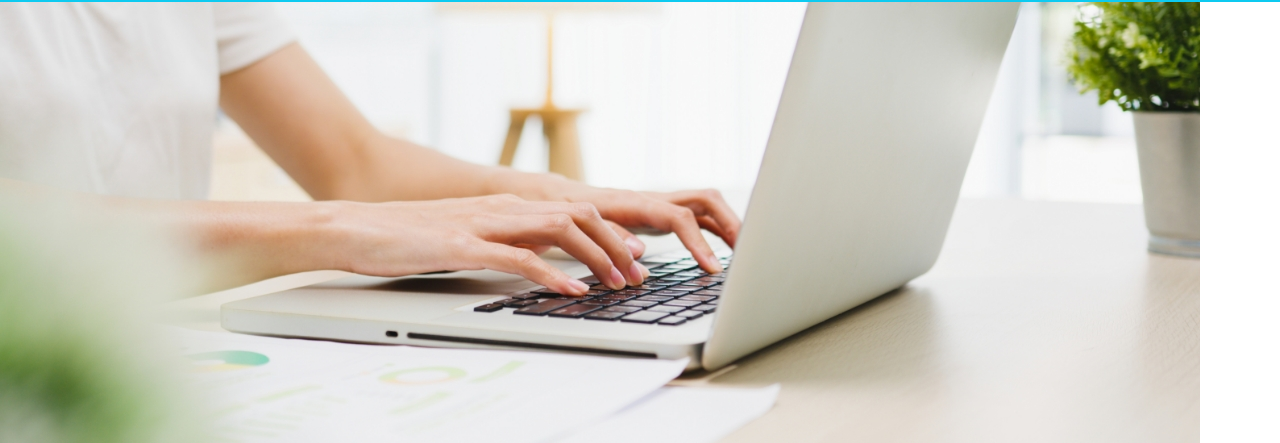
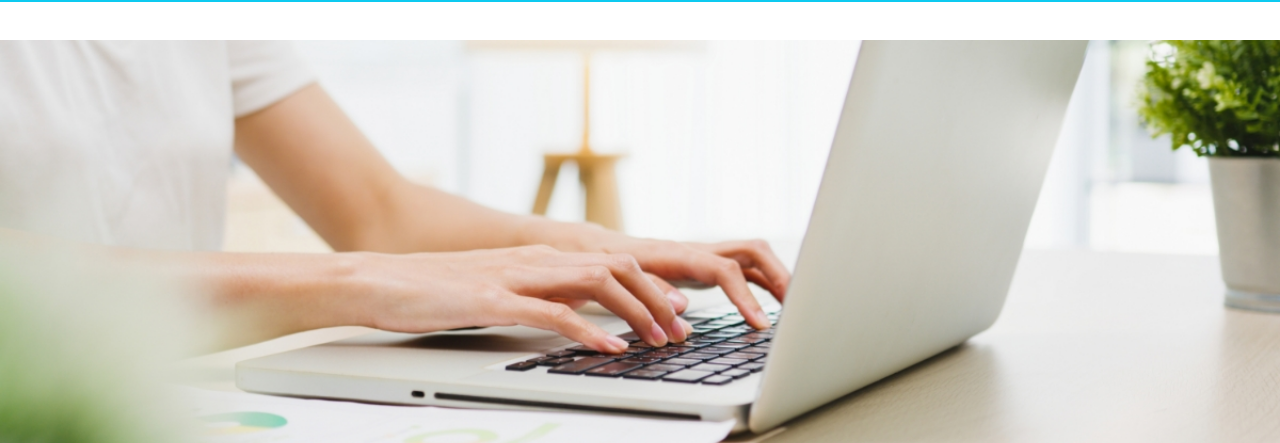
Before and after one commit to CeliaLHS/desafio-final, a plain HTML site: page index.html in a window 1280 px wide. Shown: the part 54-497 px from the top of the page. Drawn offline with nearby package versions, Linux system fonts and the light colour scheme; the site is published under a folder, as on GitHub Pages, so addresses that start at the root find nothing.

Commit message:
cambio ruta ccs

```diff
--- a/index.html
+++ b/index.html
@@ -9,7 +9,7 @@
     <link href="https://cdn.jsdelivr.net/npm/bootstrap@5.1.3/dist/css/bootstrap.min.css" rel="stylesheet" integrity="sha384-1BmE4kWBq78iYhFldvKuhfTAU6auU8tT94WrHftjDbrCEXSU1oBoqyl2QvZ6jIW3" crossorigin="anonymous">
     <link rel="icon" tipe="png" href="./assets/imgs/cohete.png">
     <script src="https://cdn.jsdelivr.net/npm/bootstrap@5.1.3/dist/js/bootstrap.bundle.min.js" integrity="sha384-ka7Sk0Gln4gmtz2MlQnikT1wXgYsOg+OMhuP+IlRH9sENBO0LRn5q+8nbTov4+1p" crossorigin="anonymous"></script>
-    <link rel="stylesheet" href="/assets/ccs/style.css">
+    <link rel="stylesheet" href="./assets/ccs/style.css">
     <script src="https://kit.fontawesome.com/0a531773ad.js" crossorigin="anonymous"></script>
 
 </head>
```
